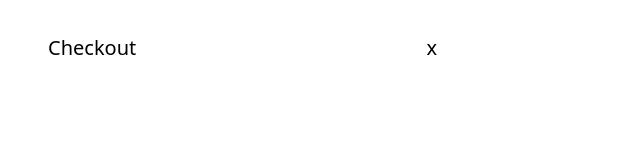
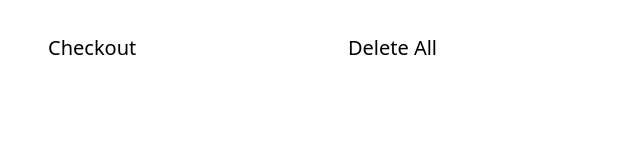
Before and after one commit to Sonny95/posSystem-F, a Next.js app: page /components/checkout/checkoutMenuOrderContainer in a window 1280 px wide. Shown: the top 160 px of the page, without its empty margins (0-640 px from the left). Built offline with nearby package versions, Linux system fonts and the light colour scheme.

Commit message:
checking

```diff
--- a/src/pages/api/db.js
+++ b/src/pages/api/db.js
@@ -10,7 +10,7 @@ connection.connect((err) => {
     return console.error("error: " + err.message);
   }
 
-  console.log("Connected to the MySQL server.");
+  console.info("Connected to the MySQL server.");
 });
 
 export default connection;
--- a/src/pages/checkout.tsx
+++ b/src/pages/checkout.tsx
@@ -33,7 +33,7 @@ function checkout() {
       });
   }, []);
   return (
-    <div className="w-full flex items-center justify-center bg-gray-100">
+    <div className="w-full h-full flex items-center justify-center bg-gray-100">
       <div className="w-[1024px] h-[744px] bg-gray-100 flex">
         <Categories />
         <CheckoutMenuOrderContainer cartItems={cartItems} cartTotalPrice={cartTotalPrice} />
--- a/src/pages/components/checkout/checkoutMenuOrderContainer.tsx
+++ b/src/pages/components/checkout/checkoutMenuOrderContainer.tsx
@@ -61,7 +61,7 @@ function CheckoutMenuOrderContainer({
             }}
             className="mr-2 h-[20px] ml-auto cursor-pointer"
           >
-            x
+            Delete All
           </button>
         </div>
 
--- a/src/pages/components/general/categories.tsx
+++ b/src/pages/components/general/categories.tsx
@@ -35,13 +35,6 @@ function Categories() {
   const closeModal = () => {
     setModalIsOpen(false);
   };
-
-  //if data received, false
-  // useEffect(() => {
-  //   setTimeout(() => {
-  //     setLoading(false);
-  //   });
-  // }, []);
 
   const {
     error: categoriesError,
@@ -83,7 +76,7 @@ function Categories() {
                 Log In
               </button>
             </Link>
-            <Link href={"/signsUp"}>
+            <Link href={"/signup"}>
               <button className="w-[250px] h-[50px] bg-[#003049]  hover:font-bold text-white rounded-lg px-6 ">
                 Signs Up
               </button>
```
